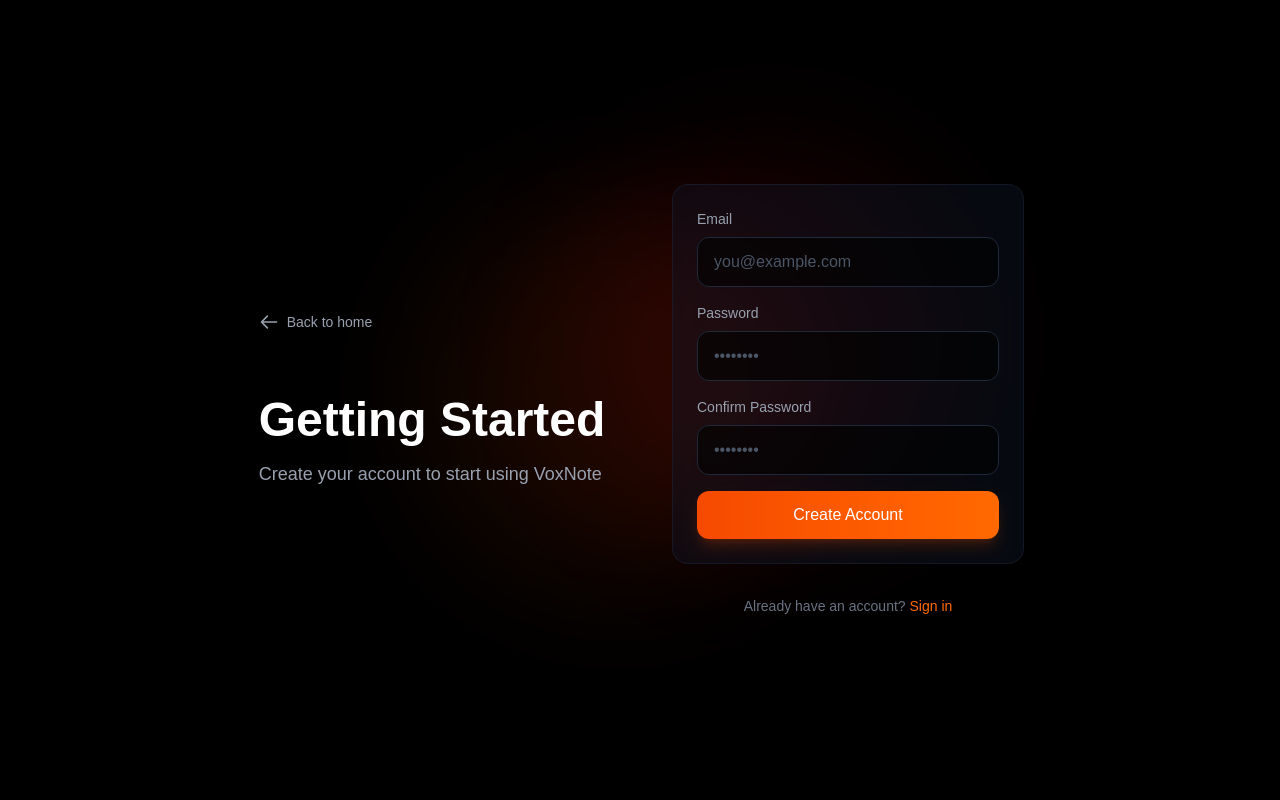
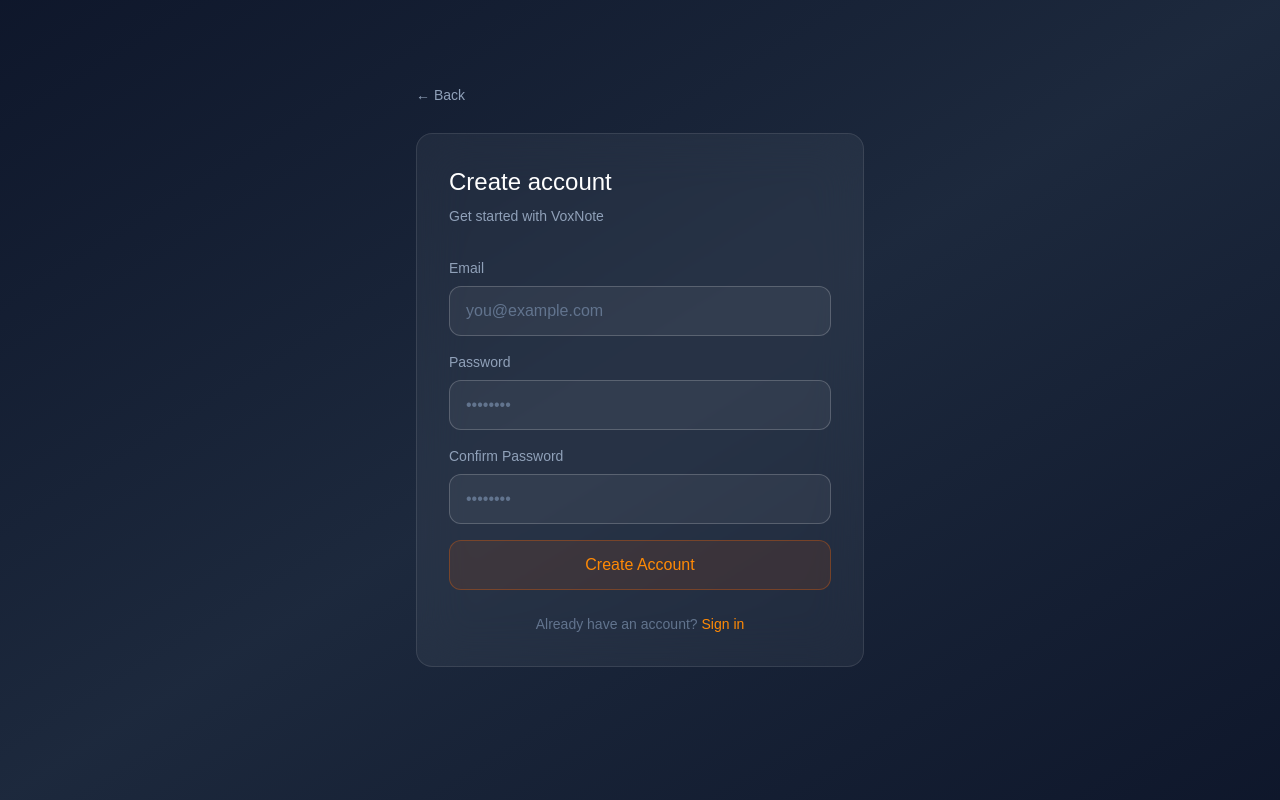
Before and after one commit to omnavneet/voxnote, a Next.js app in the folder frontend/: page /sign-up in a window 1280 px wide. Built offline with nearby package versions, Linux system fonts and the light colour scheme.

Commit message:
updated sign-in and sign-up page

```diff
--- a/frontend/src/app/page.js
+++ b/frontend/src/app/page.js
@@ -21,8 +21,8 @@ export default function LandingPage() {
       <nav className="relative z-50 px-4 md:px-12 py-6 flex justify-between items-center border-b border-white/10">
         <div className="text-xl font-light">VoxNote</div>
         <div className="flex gap-3 md:gap-4 items-center">
-          <a href="/sign-in" className="text-sm text-slate-400 hover:text-white transition-colors">Sign In</a>
-          <a href="/sign-up" className="px-4 md:px-6 py-2 bg-orange-500/10 border border-orange-500/30 hover:bg-orange-500/20 text-orange-400 text-sm font-light rounded-xl transition-all">
+          <a href="/sign-in" className="text-sm text-slate-400 hover:text-white transition-colors hover:cursor-pointer">Sign In</a>
+          <a href="/sign-up" className="px-4 md:px-6 py-2 bg-orange-500/10 border border-orange-500/30 hover:bg-orange-500/20 text-orange-400 text-sm font-light rounded-xl transition-all hover:cursor-pointer">
             Get Started
           </a>
         </div>
@@ -41,7 +41,7 @@ export default function LandingPage() {
           <p className="text-lg md:text-xl text-slate-400 mb-10 max-w-2xl mx-auto font-light">
             Notes, tasks, schedule, and AI insights in one place
           </p>
-          <a href="/sign-up" className="inline-block px-8 py-3 bg-orange-500/10 border border-orange-500/30 hover:bg-orange-500/20 text-orange-400 font-light rounded-xl transition-all">
+          <a href="/sign-up" className="inline-block px-8 py-3 bg-orange-500/10 border border-orange-500/30 hover:bg-orange-500/20 text-orange-400 font-light rounded-xl transition-all hover:cursor-pointer">
             Start Free
           </a>
         </motion.div>
--- a/frontend/src/app/sign-in/page.js
+++ b/frontend/src/app/sign-in/page.js
@@ -1,17 +1,15 @@
 "use client";
-import React, { useState } from 'react';
-import { motion } from 'framer-motion';
-import { useRouter } from 'next/navigation';
+import { useState } from "react";
+import { motion } from "framer-motion";
+import { useRouter } from "next/navigation";
 
 export default function SignIn() {
-  const [email, setEmail] = useState('');
-  const [password, setPassword] = useState('');
-  const [focused, setFocused] = useState('');
+  const [email, setEmail] = useState("");
+  const [password, setPassword] = useState("");
   const router = useRouter();
 
-  const handleSubmit = async (event) => {
-    event.preventDefault();
-
+  const handleSubmit = async (e) => {
+    e.preventDefault();
     try {
       await fetch("http://localhost:5000/auth/login", {
         method: "POST",
@@ -21,134 +19,74 @@ export default function SignIn() {
       });
       router.push("/app");
     } catch (error) {
-      alert("Error signing in: " + error.message);
+      alert("Error signing in");
     }
   };
 
   return (
-    <div className="min-h-screen px-56 bg-black text-white flex relative overflow-hidden">
-      {/* Ambient background */}
-      <div className="fixed inset-0 pointer-events-none">
-        <div className="absolute top-1/4 right-1/4 w-96 h-96 bg-orange-600/10 blur-3xl rounded-full" />
-        <div className="absolute bottom-1/4 left-1/4 w-96 h-96 bg-red-600/10 blur-3xl rounded-full" />
-      </div>
+    <div className="min-h-screen bg-gradient-to-br from-slate-900 via-slate-800 to-slate-900 flex items-center justify-center px-4">
+      <div className="fixed inset-0 bg-gradient-radial from-orange-500/5 via-transparent to-transparent pointer-events-none" />
 
-      {/* Left Column - Branding */}
-      <div className="hidden lg:flex lg:w-1/2 relative items-center justify-center p-8">
       <motion.div
-          initial={{ opacity: 0, x: -30 }}
-          animate={{ opacity: 1, x: 0 }}
-          transition={{ duration: 1 }}
-          className="max-w-md"
+        initial={{ opacity: 0, y: 20 }}
+        animate={{ opacity: 1, y: 0 }}
+        className="w-full max-w-md relative"
       >
-          <a href="/" className="inline-flex items-center gap-2 text-gray-400 hover:text-white transition-colors mb-16 group">
-            <svg className="w-5 h-5 group-hover:-translate-x-1 transition-transform" fill="none" viewBox="0 0 24 24" stroke="currentColor">
-              <path strokeLinecap="round" strokeLinejoin="round" strokeWidth={2} d="M10 19l-7-7m0 0l7-7m-7 7h18" />
-            </svg>
-            <span className="text-sm">Back to home</span>
+        <a href="/" className="absolute -top-12 left-0 text-sm text-slate-400 hover:text-white transition-colors">
+          ← Back
         </a>
 
-          <h1 className="text-5xl font-bold mb-4">Welcome Back</h1>
-          <p className="text-lg text-gray-400">Sign in to access your VoxNote workspace</p>
-        </motion.div>
-      </div>
+        <div className="bg-white/5 backdrop-blur-xl border border-white/10 rounded-2xl p-8">
+          <h1 className="text-2xl font-light text-white mb-2">Welcome back</h1>
+          <p className="text-sm text-slate-400 mb-8 font-light">Sign in to your account</p>
 
-      {/* Right Column - Form */}
-      <div className="w-full lg:w-1/2 flex items-center justify-center p-6 lg:p-12 relative">
-        {/* Mobile back button */}
-        <a href="/" className="lg:hidden absolute top-6 left-6 flex items-center gap-2 text-gray-400 hover:text-white transition-colors group">
-          <svg className="w-5 h-5 group-hover:-translate-x-1 transition-transform" fill="none" viewBox="0 0 24 24" stroke="currentColor">
-            <path strokeLinecap="round" strokeLinejoin="round" strokeWidth={2} d="M10 19l-7-7m0 0l7-7m-7 7h18" />
-          </svg>
-        </a>
-
-        <motion.div
-          initial={{ opacity: 0, y: 30 }}
-          animate={{ opacity: 1, y: 0 }}
-          transition={{ duration: 0.8 }}
-          className="w-full max-w-md"
-        >
-          {/* Mobile logo */}
-          <div className="lg:hidden text-center mb-12 mt-12">
-            <h1 className="text-3xl font-bold mb-2">VoxNote</h1>
-            <p className="text-gray-500 text-sm">Welcome back</p>
-          </div>
-
-          {/* Form */}
-          <div className="bg-gray-900/40 backdrop-blur-xl border border-gray-800/50 rounded-2xl p-8 relative">
-            {focused && (
-              <motion.div
-                layoutId="glow"
-                className="absolute inset-0 bg-gradient-to-br from-orange-600/5 to-red-600/5 rounded-2xl pointer-events-none"
-                transition={{ type: "spring", bounce: 0.2, duration: 0.6 }}
-              />
-            )}
-
-            <div className="relative space-y-6">
-              {/* Email */}
+          <div className="space-y-4">
             <div>
-                <label className="block text-sm text-gray-400 mb-2">Email</label>
-                <motion.div
-                  animate={{ scale: focused === 'email' ? 1.01 : 1 }}
-                  transition={{ type: "spring", stiffness: 300, damping: 20 }}
-                >
+              <label className="block text-sm text-slate-400 mb-2 font-light">Email</label>
               <input
                 type="email"
                 value={email}
                 onChange={(e) => setEmail(e.target.value)}
-                    onFocus={() => setFocused('email')}
-                    onBlur={() => setFocused('')}
                 placeholder="you@example.com"
-                    className="w-full bg-black/60 border border-gray-800 rounded-xl px-4 py-3 text-white placeholder-gray-600 focus:outline-none focus:border-orange-600/50 transition-all"
+                className="w-full px-4 py-3 bg-white/5 border border-white/20 rounded-xl text-white placeholder:text-slate-500 focus:outline-none focus:border-orange-500/50 transition-all font-light"
               />
-                </motion.div>
             </div>
 
-              {/* Password */}
             <div>
               <div className="flex items-center justify-between mb-2">
-                  <label className="text-sm text-gray-400">Password</label>
-                  <a href="/forgot-password" className="text-xs text-orange-500 hover:text-orange-400 transition-colors">
+                <label className="text-sm text-slate-400 font-light">Password</label>
+                <a href="/forgot-password" className="text-xs text-orange-400 hover:text-orange-300 transition-colors">
                   Forgot?
                 </a>
               </div>
-                <motion.div
-                  animate={{ scale: focused === 'password' ? 1.01 : 1 }}
-                  transition={{ type: "spring", stiffness: 300, damping: 20 }}
-                >
               <input
                 type="password"
                 value={password}
                 onChange={(e) => setPassword(e.target.value)}
-                    onFocus={() => setFocused('password')}
-                    onBlur={() => setFocused('')}
                 placeholder="••••••••"
-                    className="w-full bg-black/60 border border-gray-800 rounded-xl px-4 py-3 text-white placeholder-gray-600 focus:outline-none focus:border-orange-600/50 transition-all"
+                onKeyPress={(e) => e.key === 'Enter' && handleSubmit(e)}
+                className="w-full px-4 py-3 bg-white/5 border border-white/20 rounded-xl text-white placeholder:text-slate-500 focus:outline-none focus:border-orange-500/50 transition-all font-light"
               />
-                </motion.div>
             </div>
 
-              {/* Submit */}
             <motion.button
-                onClick={handleSubmit}
               whileHover={{ scale: 1.02 }}
               whileTap={{ scale: 0.98 }}
-                className="w-full bg-gradient-to-r from-orange-600 to-orange-500 hover:from-orange-500 hover:to-orange-400 text-white font-medium py-3 rounded-xl transition-all shadow-lg shadow-orange-600/20"
+              onClick={handleSubmit}
+              className="w-full py-3 bg-orange-500/10 border border-orange-500/30 hover:bg-orange-500/20 text-orange-400 rounded-xl transition-all font-light hover:cursor-pointer"
             >
               Sign In
             </motion.button>
           </div>
-          </div>
 
-          {/* Sign up link */}
-          <p className="text-center mt-8 text-sm text-gray-500">
-            Don't have an account?{' '}
-            <a href="/sign-up" className="text-orange-500 hover:text-orange-400 font-medium transition-colors">
+          <p className="text-center mt-6 text-sm text-slate-500">
+            Don't have an account?{" "}
+            <a href="/sign-up" className="text-orange-400 hover:text-orange-300 font-light transition-colors">
               Sign up
             </a>
           </p>
+        </div>
       </motion.div>
-      </div>
     </div>
   );
 }
--- a/frontend/src/app/sign-up/page.js
+++ b/frontend/src/app/sign-up/page.js
@@ -1,168 +1,102 @@
 "use client";
-import React, { useState } from 'react';
-import { motion } from 'framer-motion';
-import { useRouter } from 'next/navigation';
+import { useState } from "react";
+import { motion } from "framer-motion";
+import { useRouter } from "next/navigation";
 
 export default function SignUp() {
-  const [email, setEmail] = useState('');
-  const [password, setPassword] = useState('');
-  const [confirmPassword, setConfirmPassword] = useState('');
-  const [focused, setFocused] = useState('');
+  const [email, setEmail] = useState("");
+  const [password, setPassword] = useState("");
+  const [confirmPassword, setConfirmPassword] = useState("");
   const router = useRouter();
 
-  const handleSubmit = async (event) => {
-    event.preventDefault();
-
+  const handleSubmit = async (e) => {
+    e.preventDefault();
+    if (password !== confirmPassword) {
+      alert("Passwords don't match");
+      return;
+    }
     try {
       await fetch("http://localhost:5000/auth/signup", {
         method: "POST",
         headers: { "Content-Type": "application/json" },
         body: JSON.stringify({ email, password }),
       });
-      router.push(`/verify?email=${encodeURIComponent(email)}`)
+      router.push(`/verify?email=${encodeURIComponent(email)}`);
     } catch (error) {
-      alert("Error signing up: " + error.message);
+      alert("Error signing up");
     }
   };
 
   return (
-    <div className="min-h-screen px-56 bg-black text-white flex relative overflow-hidden">
-      {/* Ambient background */}
-      <div className="fixed inset-0 pointer-events-none">
-        <div className="absolute top-1/4 left-1/3 w-96 h-96 bg-orange-600/10 blur-3xl rounded-full" />
-        <div className="absolute bottom-1/3 right-1/4 w-96 h-96 bg-red-600/10 blur-3xl rounded-full" />
-      </div>
+    <div className="min-h-screen bg-gradient-to-br from-slate-900 via-slate-800 to-slate-900 flex items-center justify-center px-4">
+      <div className="fixed inset-0 bg-gradient-radial from-orange-500/5 via-transparent to-transparent pointer-events-none" />
 
-      {/* Left Column - Branding */}
-      <div className="hidden lg:flex lg:w-1/2 relative items-center justify-center p-8">
       <motion.div
-          initial={{ opacity: 0, x: -30 }}
-          animate={{ opacity: 1, x: 0 }}
-          transition={{ duration: 1 }}
-          className="max-w-md"
+        initial={{ opacity: 0, y: 20 }}
+        animate={{ opacity: 1, y: 0 }}
+        className="w-full max-w-md relative"
       >
-          <a href="/" className="inline-flex items-center gap-2 text-gray-400 hover:text-white transition-colors mb-16 group">
-            <svg className="w-5 h-5 group-hover:-translate-x-1 transition-transform" fill="none" viewBox="0 0 24 24" stroke="currentColor">
-              <path strokeLinecap="round" strokeLinejoin="round" strokeWidth={2} d="M10 19l-7-7m0 0l7-7m-7 7h18" />
-            </svg>
-            <span className="text-sm">Back to home</span>
+        <a href="/" className="absolute -top-12 left-0 text-sm text-slate-400 hover:text-white transition-colors">
+          ← Back
         </a>
 
-          <h1 className="text-5xl font-bold mb-4">Getting Started</h1>
-          <p className="text-lg text-gray-400">Create your account to start using VoxNote</p>
-        </motion.div>
-      </div>
+        <div className="bg-white/5 backdrop-blur-xl border border-white/10 rounded-2xl p-8">
+          <h1 className="text-2xl font-light text-white mb-2">Create account</h1>
+          <p className="text-sm text-slate-400 mb-8 font-light">Get started with VoxNote</p>
 
-      {/* Right Column - Form */}
-      <div className="w-full lg:w-1/2 flex items-center justify-center p-6 lg:p-8 relative">
-        {/* Mobile back button */}
-        <a href="/" className="lg:hidden absolute top-6 left-6 flex items-center gap-2 text-gray-400 hover:text-white transition-colors group">
-          <svg className="w-5 h-5 group-hover:-translate-x-1 transition-transform" fill="none" viewBox="0 0 24 24" stroke="currentColor">
-            <path strokeLinecap="round" strokeLinejoin="round" strokeWidth={2} d="M10 19l-7-7m0 0l7-7m-7 7h18" />
-          </svg>
-        </a>
-
-        <motion.div
-          initial={{ opacity: 0, y: 30 }}
-          animate={{ opacity: 1, y: 0 }}
-          transition={{ duration: 0.8 }}
-          className="w-full max-w-md"
-        >
-          {/* Mobile logo */}
-          <div className="lg:hidden text-center mb-12 mt-12">
-            <h1 className="text-3xl font-bold mb-2">VoxNote</h1>
-            <p className="text-gray-500 text-sm">Create your account</p>
-          </div>
-
-          {/* Form */}
-          <div className="bg-gray-900/40 backdrop-blur-xl border border-gray-800/50 rounded-2xl p-6 relative">
-            {focused && (
-              <motion.div
-                layoutId="glow"
-                className="absolute inset-0 bg-gradient-to-br from-orange-600/5 to-red-600/5 rounded-2xl pointer-events-none"
-                transition={{ type: "spring", bounce: 0.2, duration: 0.6 }}
-              />
-            )}
-
-            <div className="relative space-y-4">
-              {/* Email */}
+          <div className="space-y-4">
             <div>
-                <label className="block text-sm text-gray-400 mb-2">Email</label>
-                <motion.div
-                  animate={{ scale: focused === 'email' ? 1.01 : 1 }}
-                  transition={{ type: "spring", stiffness: 300, damping: 20 }}
-                >
+              <label className="block text-sm text-slate-400 mb-2 font-light">Email</label>
               <input
                 type="email"
                 value={email}
                 onChange={(e) => setEmail(e.target.value)}
-                    onFocus={() => setFocused('email')}
-                    onBlur={() => setFocused('')}
                 placeholder="you@example.com"
-                    className="w-full bg-black/60 border border-gray-800 rounded-xl px-4 py-3 text-white placeholder-gray-600 transition-all"
+                className="w-full px-4 py-3 bg-white/5 border border-white/20 rounded-xl text-white placeholder:text-slate-500 focus:outline-none focus:border-orange-500/50 transition-all font-light"
               />
-                </motion.div>
             </div>
 
-              {/* Password */}
             <div>
-                <label className="block text-sm text-gray-400 mb-2">Password</label>
-                <motion.div
-                  animate={{ scale: focused === 'password' ? 1.01 : 1 }}
-                  transition={{ type: "spring", stiffness: 300, damping: 20 }}
-                >
+              <label className="block text-sm text-slate-400 mb-2 font-light">Password</label>
               <input
                 type="password"
                 value={password}
                 onChange={(e) => setPassword(e.target.value)}
-                    onFocus={() => setFocused('password')}
-                    onBlur={() => setFocused('')}
                 placeholder="••••••••"
-                    className="w-full bg-black/60 border border-gray-800 rounded-xl px-4 py-3 text-white placeholder-gray-600  transition-all"
+                className="w-full px-4 py-3 bg-white/5 border border-white/20 rounded-xl text-white placeholder:text-slate-500 focus:outline-none focus:border-orange-500/50 transition-all font-light"
               />
-                </motion.div>
             </div>
 
-              {/* Confirm Password */}
             <div>
-                <label className="block text-sm text-gray-400 mb-2">Confirm Password</label>
-                <motion.div
-                  animate={{ scale: focused === 'confirm' ? 1.01 : 1 }}
-                  transition={{ type: "spring", stiffness: 300, damping: 20 }}
-                >
+              <label className="block text-sm text-slate-400 mb-2 font-light">Confirm Password</label>
               <input
                 type="password"
                 value={confirmPassword}
                 onChange={(e) => setConfirmPassword(e.target.value)}
-                    onFocus={() => setFocused('confirm')}
-                    onBlur={() => setFocused('')}
                 placeholder="••••••••"
-                    className="w-full bg-black/60 border border-gray-800 rounded-xl px-4 py-3 text-white placeholder-gray-600 focus:outline-none transition-all"
+                onKeyPress={(e) => e.key === 'Enter' && handleSubmit(e)}
+                className="w-full px-4 py-3 bg-white/5 border border-white/20 rounded-xl text-white placeholder:text-slate-500 focus:outline-none focus:border-orange-500/50 transition-all font-light"
               />
-                </motion.div>
             </div>
 
-              {/* Submit */}
             <motion.button
-                onClick={handleSubmit}
               whileHover={{ scale: 1.02 }}
               whileTap={{ scale: 0.98 }}
-                className="w-full bg-gradient-to-r from-orange-600 to-orange-500 hover:from-orange-500 hover:to-orange-400 text-white font-medium py-3 rounded-xl transition-all shadow-lg shadow-orange-600/20"
+              onClick={handleSubmit}
+              className="w-full py-3 bg-orange-500/10 border border-orange-500/30 hover:bg-orange-500/20 text-orange-400 rounded-xl transition-all font-light hover:cursor-pointer"
             >
               Create Account
             </motion.button>
           </div>
-          </div>
 
-          {/* Sign in link */}
-          <p className="text-center mt-8 text-sm text-gray-500">
-            Already have an account?{' '}
-            <a href="/sign-in" className="text-orange-500 hover:text-orange-400 font-medium transition-colors">
+          <p className="text-center mt-6 text-sm text-slate-500">
+            Already have an account?{" "}
+            <a href="/sign-in" className="text-orange-400 hover:text-orange-300 font-light transition-colors">
               Sign in
             </a>
           </p>
+        </div>
       </motion.div>
-      </div>
     </div>
   );
 }
```
Lines whose indentation alone changed are shown as unchanged.
